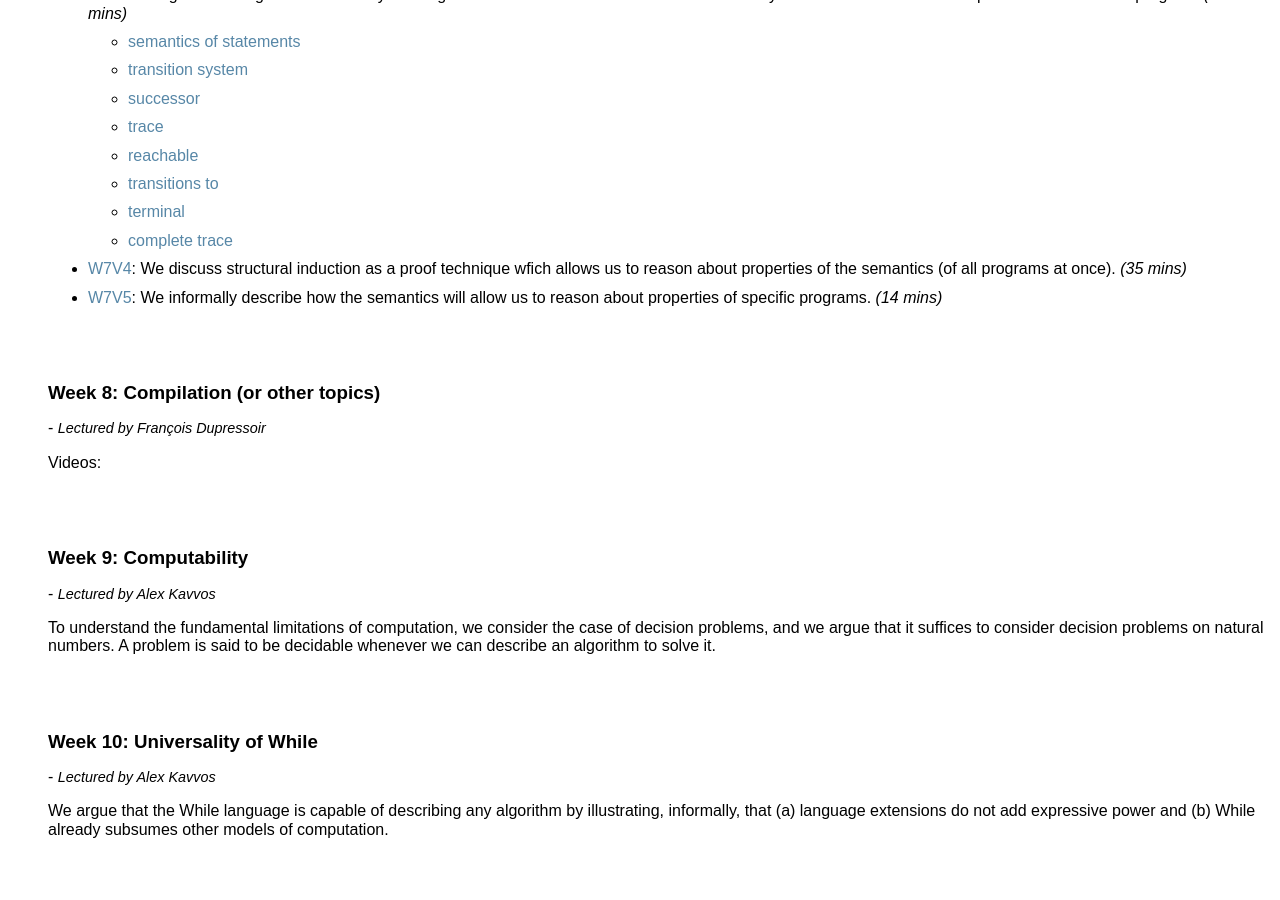
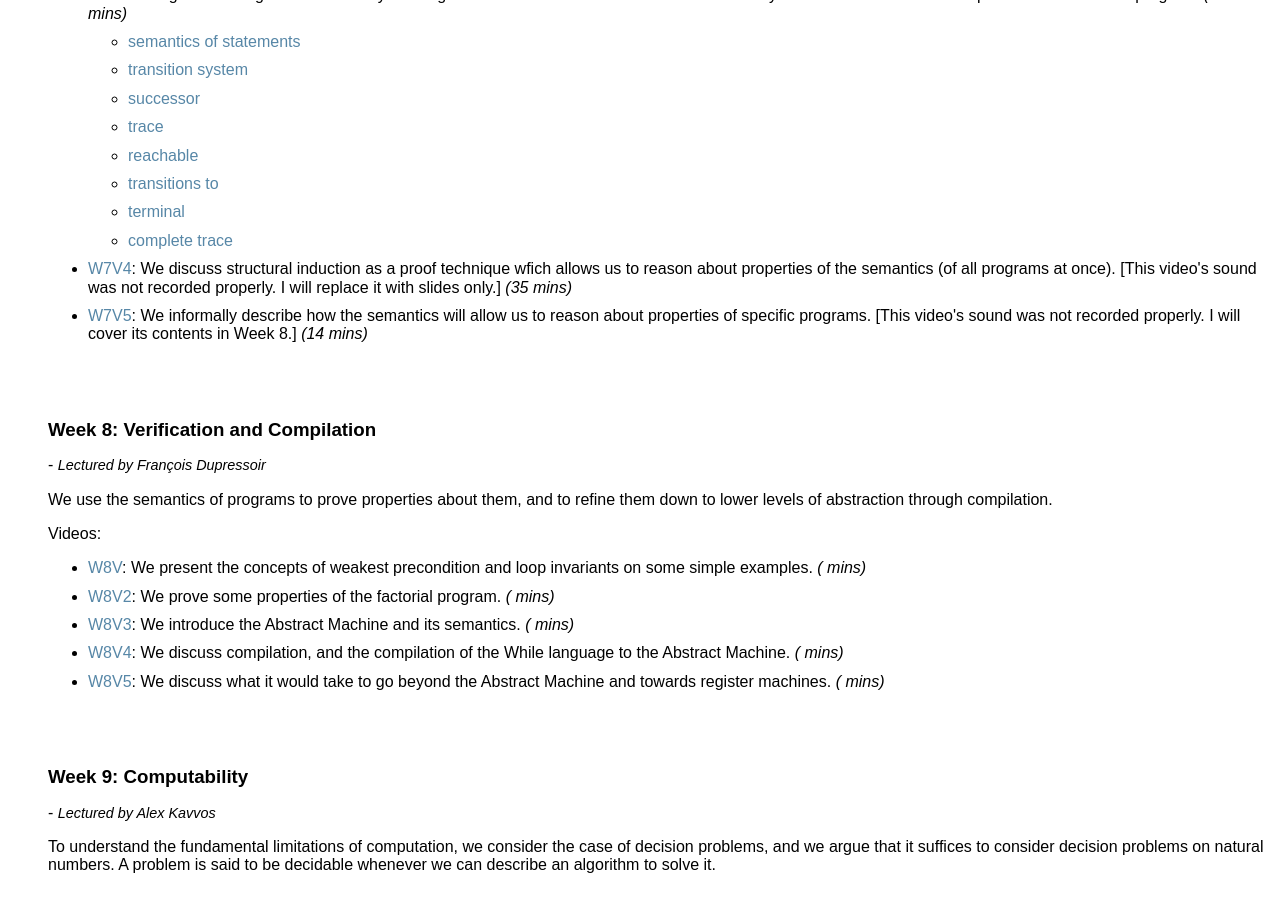
Before and after one commit to uob-coms20007/webpages, a Jekyll site: the page built from schedule.md, in a window 1280 px wide and 900 px high, scrolled down 4707 px. Built offline with Jekyll 4.4.1, drawn with Linux system fonts in a browser that asks for light colours; nearby versions of some CDN libraries; some of the changed text lies outside the part shown.

Commit message:
Plan for Week 8

```diff
--- a/_data/weeks.yml
+++ b/_data/weeks.yml
@@ -230,19 +230,29 @@
       - https://uob-coms20007.github.io/reference/trsys/trsys.html#terminal
       - https://uob-coms20007.github.io/reference/trsys/trsys.html#complete-trace
   - num: 4
-    dsc: We discuss structural induction as a proof technique wfich allows us to reason about properties of the semantics (of all programs at once).
+    dsc: We discuss structural induction as a proof technique wfich allows us to reason about properties of the semantics (of all programs at once). [This video's sound was not recorded properly. I will replace it with slides only.]
     dur: 35
     url: https://web.microsoftstream.com/video/745c8a50-4f7e-4a43-b20a-2bd08ed8922bs
   - num: 5
-    dsc: We informally describe how the semantics will allow us to reason about properties of specific programs.
+    dsc: We informally describe how the semantics will allow us to reason about properties of specific programs. [This video's sound was not recorded properly. I will cover its contents in Week 8.]
     dur: 14
     url: https://web.microsoftstream.com/video/c484c655-5a40-4347-9296-5a7ad9c8c7d6
 
 - num: 8
   lecturer: FD
-  theme: Compilation (or other topics)
-  description:
+  theme: Verification and Compilation
+  description: We use the semantics of programs to prove properties about them, and to refine them down to lower levels of abstraction through compilation.
   videos:
+  - nume: 1
+    dsc: We present the concepts of weakest precondition and loop invariants on some simple examples.
+  - num: 2
+    dsc: We prove some properties of the factorial program.
+  - num: 3
+    dsc: We introduce the Abstract Machine and its semantics.
+  - num: 4
+    dsc: We discuss compilation, and the compilation of the While language to the Abstract Machine.
+  - num: 5
+    dsc: We discuss what it would take to go beyond the Abstract Machine and towards register machines.
   references:
 
 - num: 9
```
